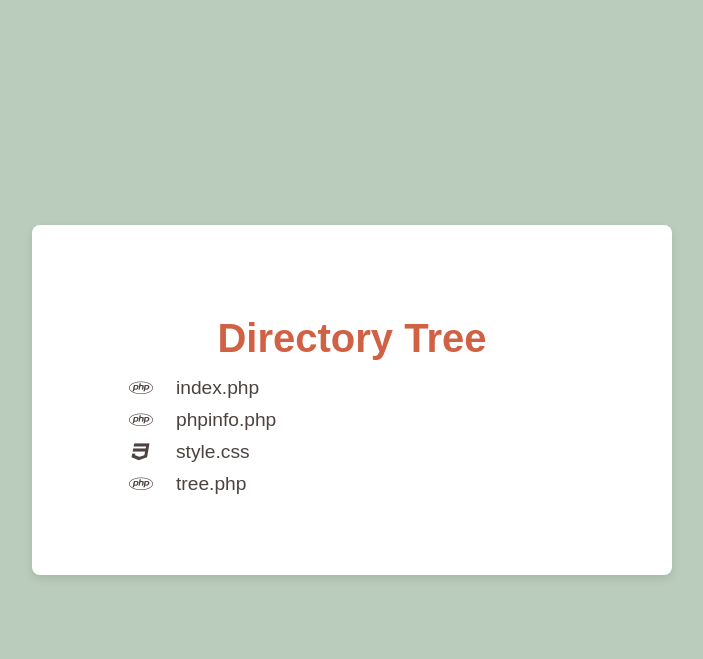
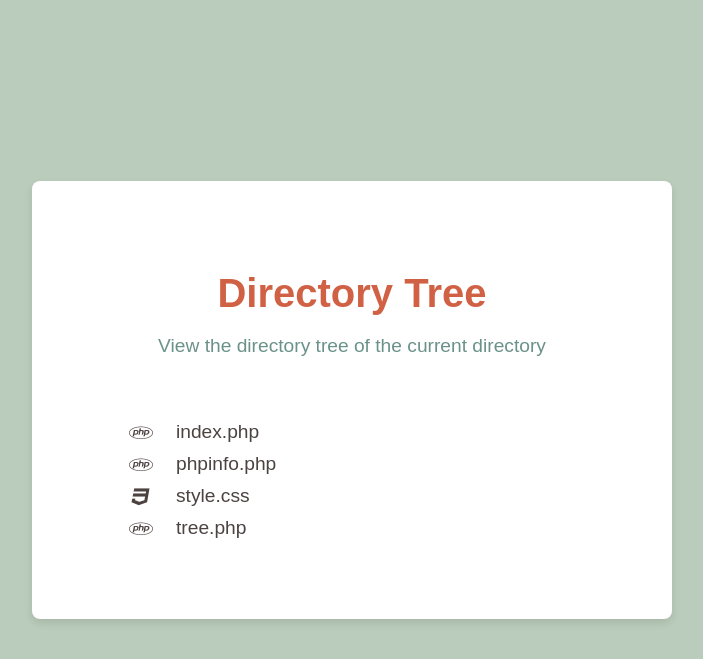
Before and after one commit to r-ca/damp, a PHP site: page /tree.php in a window 1280 px wide. Shown: the top 659 px of the page, without its empty margins (288-991 px from the left). Run offline with PHP 8.4, Linux system fonts and the light colour scheme.

Commit message:
タイトルスタイル修正

```diff
--- a/src/tree.php
+++ b/src/tree.php
@@ -9,7 +9,10 @@
 </head>
 <body>
     <div class="container">
-        <h1>Directory Tree</h1>
+        <div class="title-container">
+            <h1>Directory Tree</h1>
+            <p class="subtitle">View the directory tree of the current directory</p>
+            </div>
         <div id="directoryTree"></div>
     </div>
 
```
